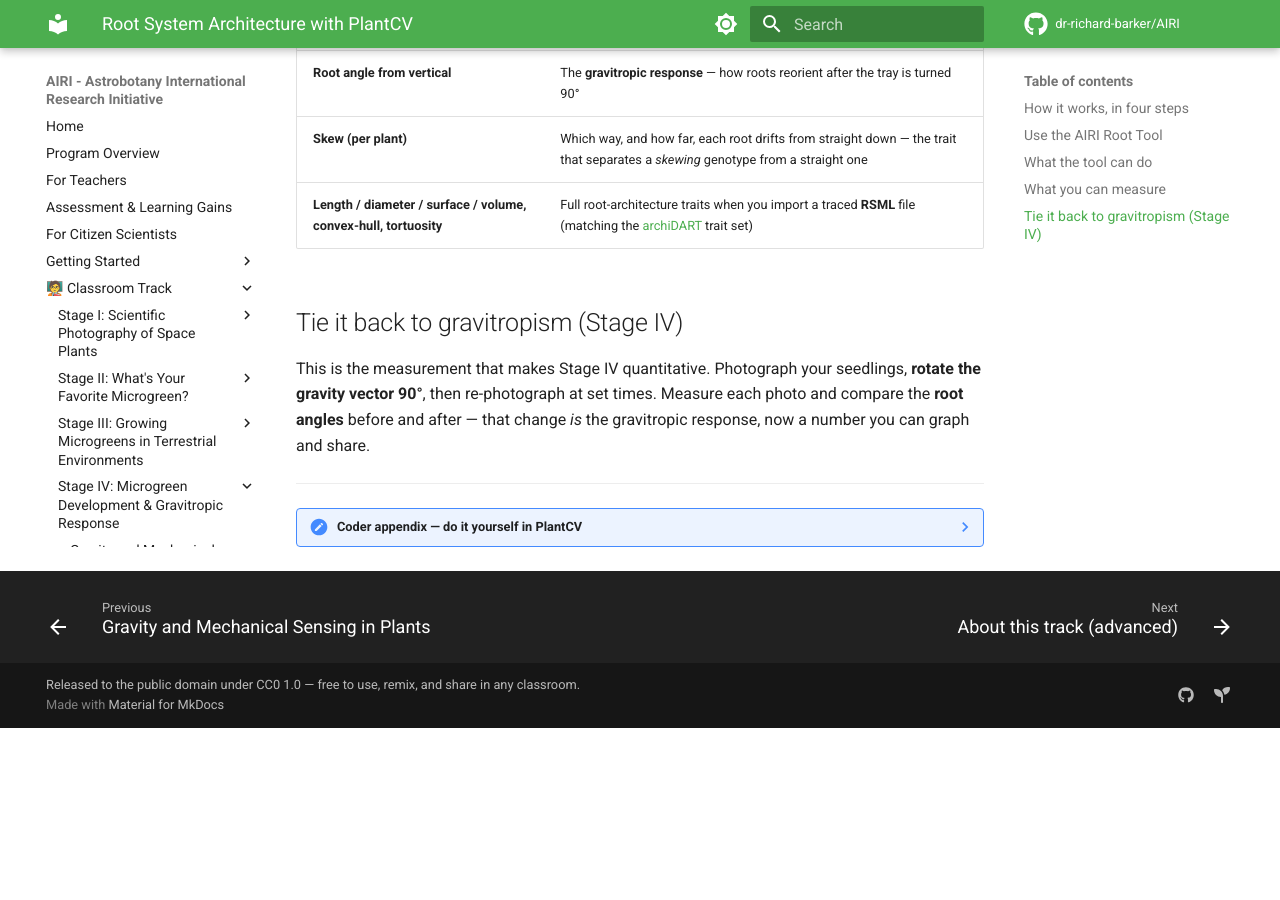
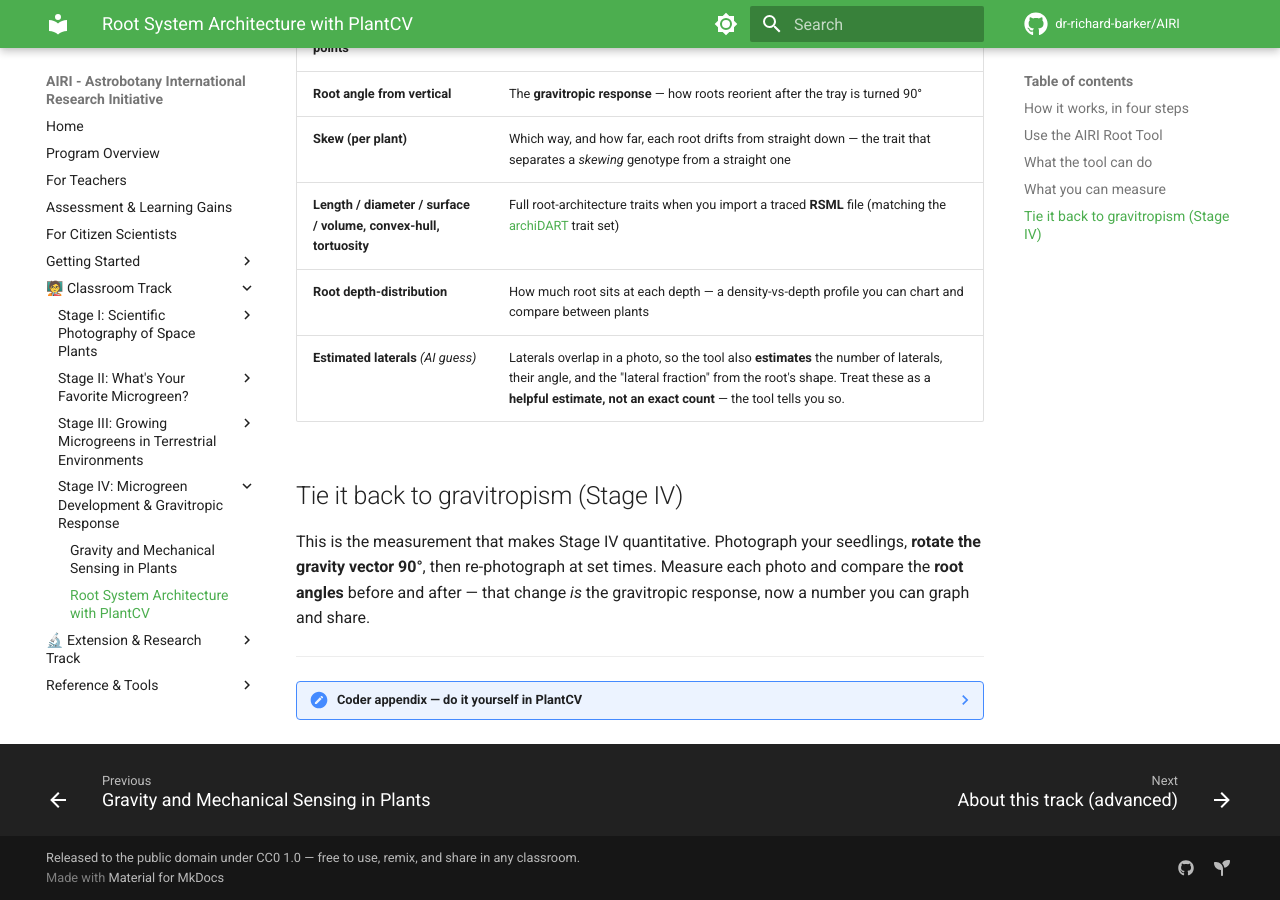
Before and after one commit to dr-richard-barker/AIRI, an MkDocs documentation site: the page built from docs/research-stage-iv-microgreen-development-and-gravitropic-response/root-system-architecture-with-plantcv.md, in a window 1280 px wide and 900 px high, scrolled down 1636 px. Built offline with MkDocs 1.6.1 and Material for MkDocs 9.7.7, drawn with Linux system fonts in a browser that asks for light colours; comment, search, counter and statistics services are not loaded; before the commit the page ends 2364 px from its top, so only the background shows below that.

Commit message:
RSA page: add root depth-distribution + ML estimated-laterals traits (PRIMAL-style)
Co-Authored-By: Claude Opus 4.8 <noreply@anthropic.com>

```diff
--- a/docs/research-stage-iv-microgreen-development-and-gravitropic-response/root-system-architecture-with-plantcv.md
+++ b/docs/research-stage-iv-microgreen-development-and-gravitropic-response/root-system-architecture-with-plantcv.md
@@ -110,6 +110,8 @@ Start simple, then add only the pieces your experiment needs.
 | **Root angle from vertical** | The **gravitropic response** — how roots reorient after the tray is turned 90° |
 | **Skew (per plant)** | Which way, and how far, each root drifts from straight down — the trait that separates a *skewing* genotype from a straight one |
 | **Length / diameter / surface / volume, convex-hull, tortuosity** | Full root-architecture traits when you import a traced **RSML** file (matching the [archiDART](https://github.com/archidart/archidart) trait set) |
+| **Root depth-distribution** | How much root sits at each depth — a density-vs-depth profile you can chart and compare between plants |
+| **Estimated laterals** *(AI guess)* | Laterals overlap in a photo, so the tool also **estimates** the number of laterals, their angle, and the "lateral fraction" from the root's shape. Treat these as a **helpful estimate, not an exact count** — the tool tells you so. |
 
 ## Tie it back to gravitropism (Stage IV)
 
```
